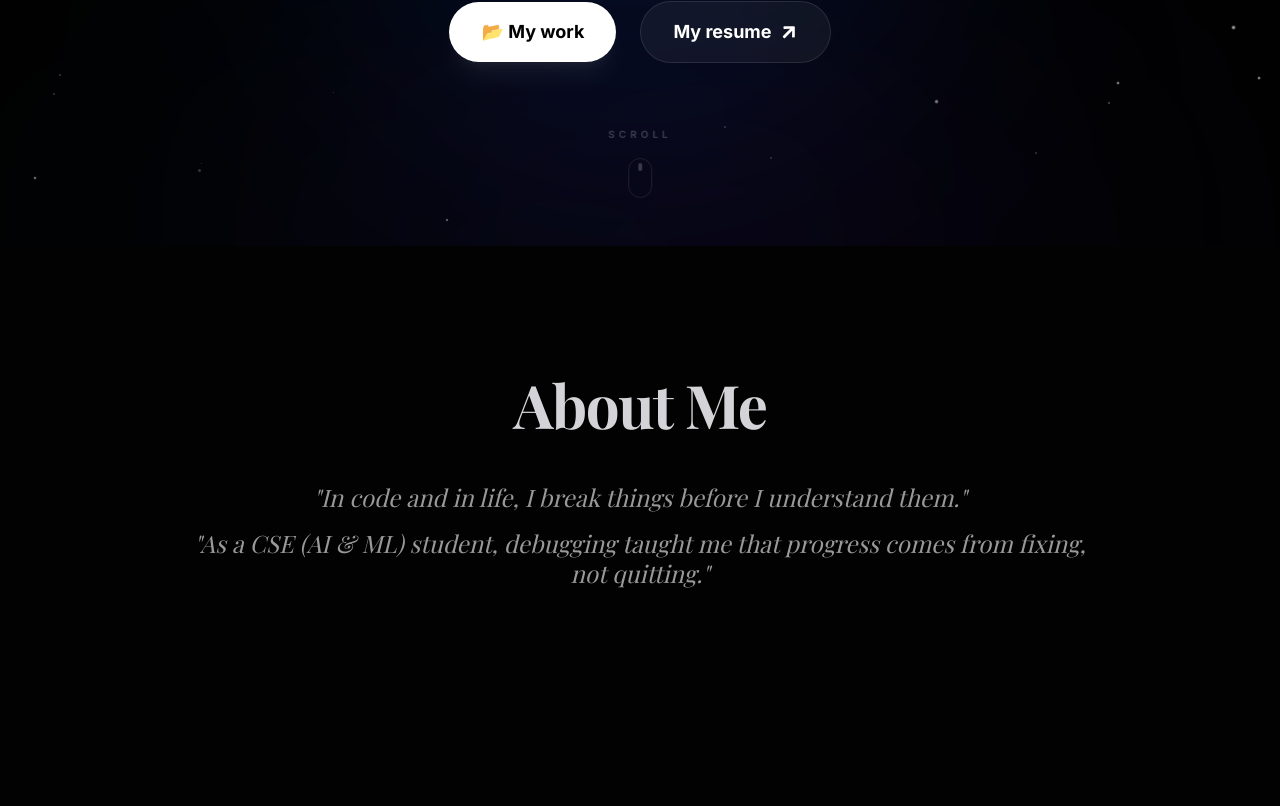
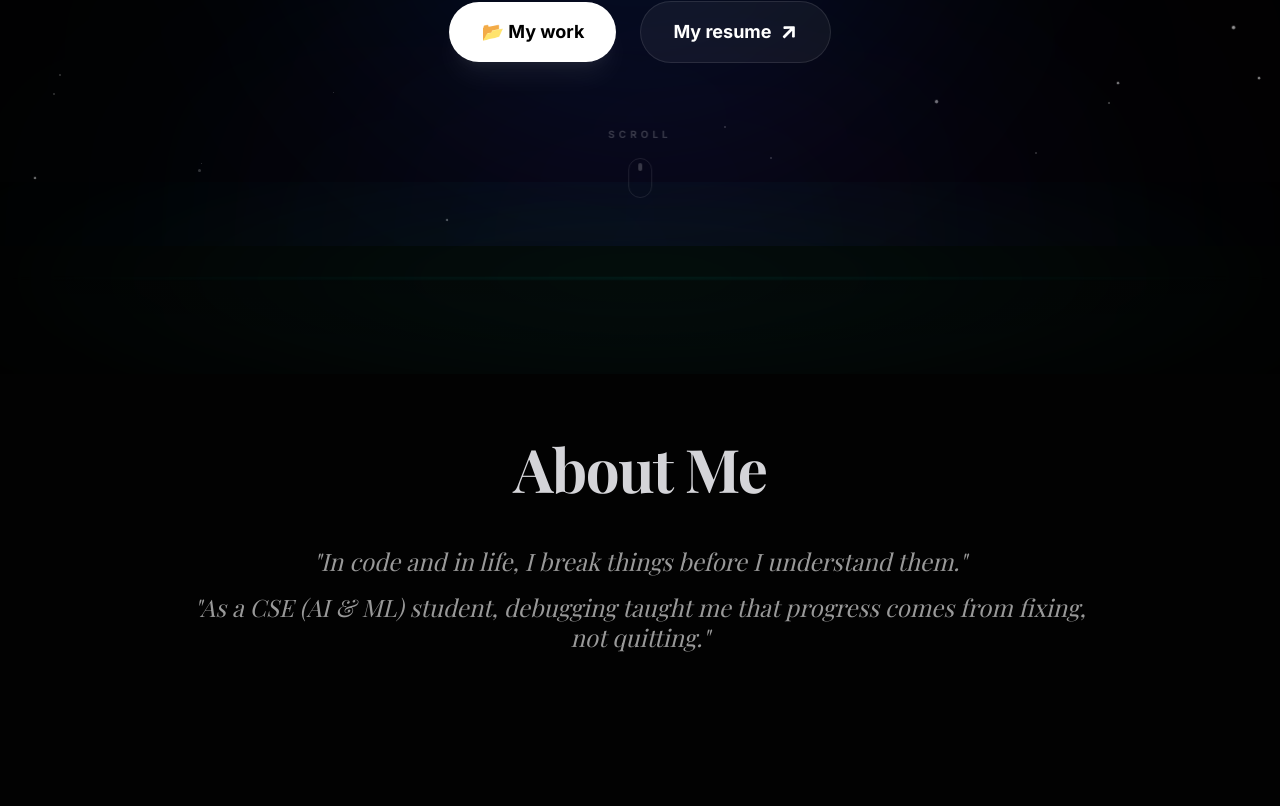
Before and after one commit to aasthakumari03/updated_Portfolio, a Next.js app: page / in a window 1280 px wide. Shown: the part 554-1360 px from the top of the page. Built offline with nearby package versions, Linux system fonts and the light colour scheme; a web font is replaced by a local one.

Commit message:
Add FogSeparator to clearly distinguish section transitions

```diff
--- a/app/page.tsx
+++ b/app/page.tsx
@@ -30,6 +30,7 @@ import {
   SiGithub,
 } from "react-icons/si";
 import ScrollReveal from "@/components/ScrollReveal";
+import FogSeparator from "@/components/FogSeparator";
 
 export default function Home() {
 
@@ -124,6 +125,8 @@ export default function Home() {
 
       </section>
 
+      <FogSeparator />
+
       {/* Section 2: About Me */}
       <section id="about" className="py-32 px-12 max-w-5xl mx-auto space-y-12 min-h-screen flex flex-col justify-start items-center text-center snap-start snap-always">
         <ScrollReveal>
@@ -141,6 +144,8 @@ export default function Home() {
           </div>
         </ScrollReveal>
       </section>
+
+      <FogSeparator />
 
       {/* Section 3: Projects */}
       <section id="projects" className="py-24 px-12 max-w-7xl mx-auto space-y-24 min-h-screen flex flex-col justify-center snap-start snap-always">
@@ -265,7 +270,7 @@ export default function Home() {
         </div>
       </section>
 
-
+      <FogSeparator />
 
       {/* Section 5: Connect */}
       <section id="connect" className="py-24 px-12 max-w-6xl mx-auto min-h-screen flex flex-col snap-start snap-always">
--- /dev/null
+++ b/components/FogSeparator.tsx
@@ -0,0 +1,23 @@
+"use client";
+
+import React from "react";
+
+const FogSeparator = () => {
+    return (
+        <div className="relative w-full h-32 md:h-48 overflow-hidden pointer-events-none -my-16 z-20">
+            {/* Top Fade */}
+            <div className="absolute top-0 w-full h-1/2 bg-gradient-to-b from-transparent to-black/20" />
+
+            {/* Glow Center */}
+            <div className="absolute top-1/2 left-1/2 -translate-x-1/2 -translate-y-1/2 w-[120%] h-[150%] bg-[radial-gradient(ellipse_at_center,rgba(45,212,191,0.15)_0%,transparent_70%)] blur-3xl opacity-60" />
+
+            {/* Horizontal Line Effect */}
+            <div className="absolute top-1/2 left-0 w-full h-[1px] bg-gradient-to-r from-transparent via-teal-500/30 to-transparent blur-[1px]" />
+
+            {/* Bottom Fade */}
+            <div className="absolute bottom-0 w-full h-1/2 bg-gradient-to-t from-transparent to-black/20" />
+        </div>
+    );
+};
+
+export default FogSeparator;
```
